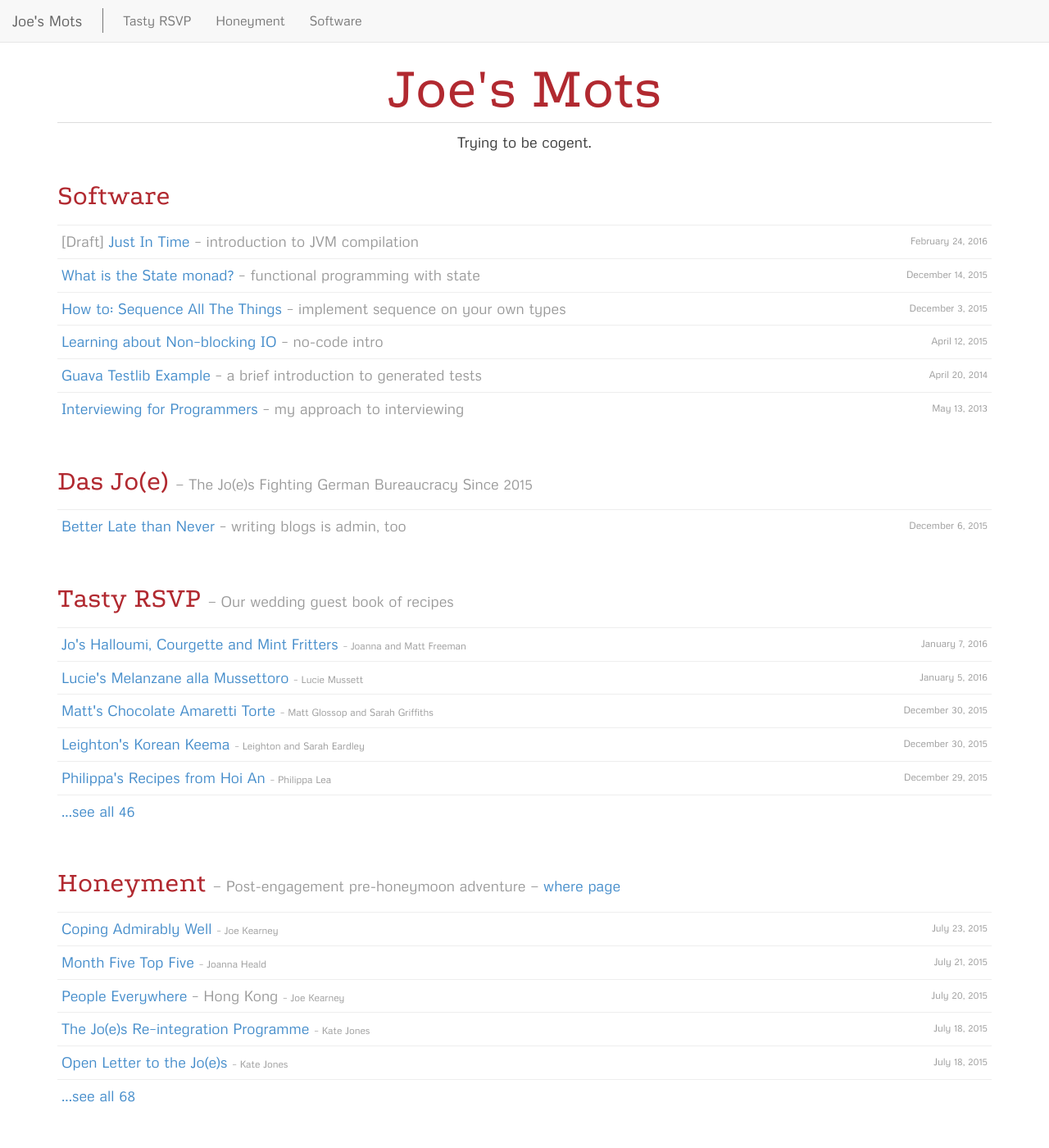
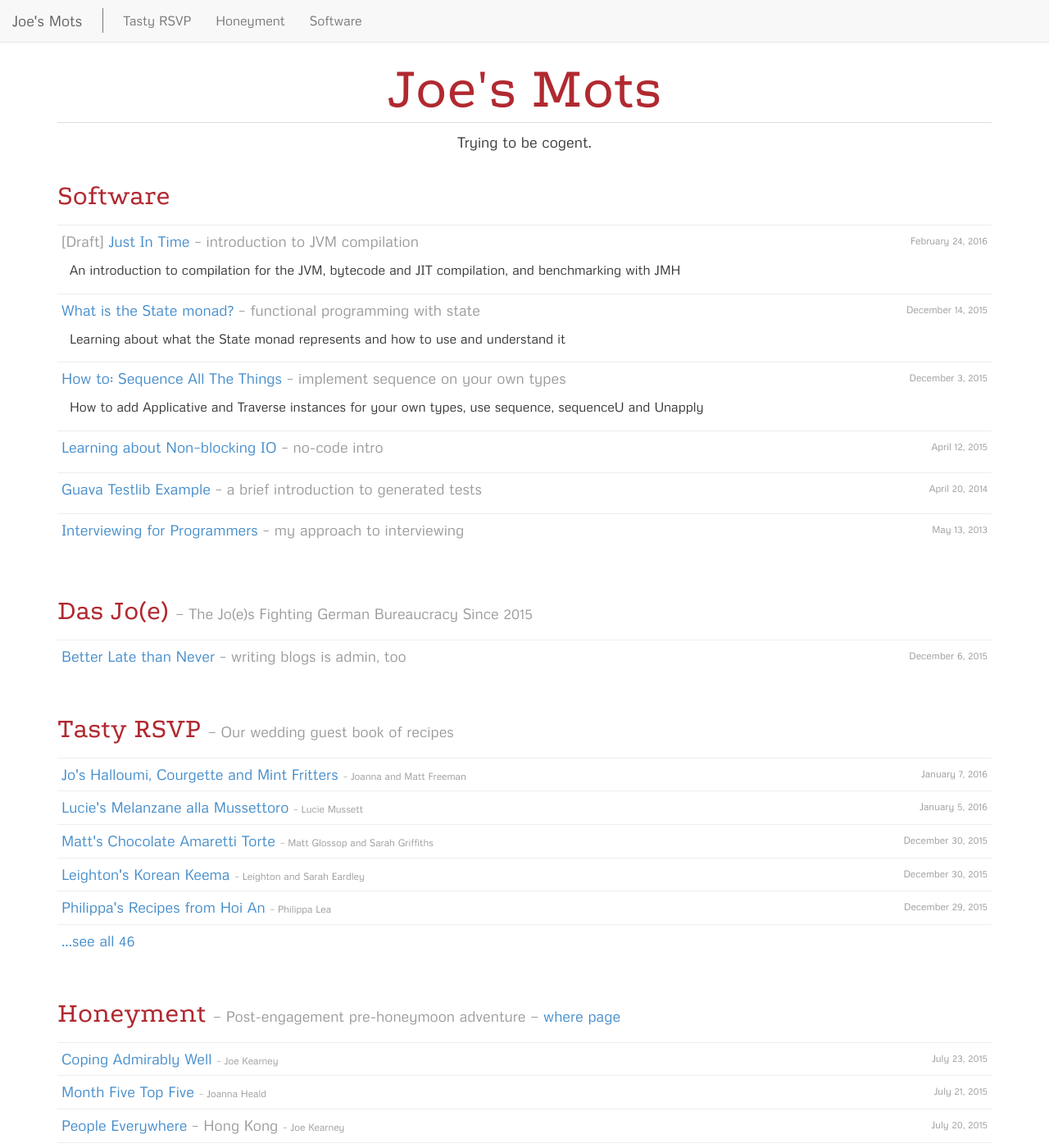
Before and after one commit to joekearney/joekearney.github.io, a Jekyll site: the page built from index.html, in a window 1280 px wide and 1400 px high. Shown: the whole window at 82% size. Built offline with Jekyll 4.4.1, drawn with Linux system fonts in a browser that asks for light colours.

Commit message:
add short description to software posts

```diff
--- a/_includes/short-toc-by-tag.html
+++ b/_includes/short-toc-by-tag.html
@@ -56,6 +56,9 @@
                 {% assign authorArray = post.author | join: "|" | split: "|" %}
                 <span class="post-author"> &ndash; {{ authorArray | array_to_sentence_string }}</span>
               {% endif %}
+              {% if include.showLongDescription == "true" %}
+                <p class="post-long-description">{{post.meta_description}}</p>
+              {% endif %}
             </li>
           {% else %}
             {% assign postsNotListed = postsNotListed | plus: 1 %}
--- a/_posts/software/2015-12-03-sequence-all-the-things.md
+++ b/_posts/software/2015-12-03-sequence-all-the-things.md
@@ -2,7 +2,7 @@
 layout: post
 title: "How to: Sequence All The Things"
 description: "implement sequence on your own types"
-meta_description: "How to add Applicative and Traverse instances for your own types with one or many type parameters, to use sequence, sequenceU, Unapply"
+meta_description: "How to add Applicative and Traverse instances for your own types, use sequence, sequenceU and Unapply"
 categories:
 - post
 tags:
--- a/_posts/software/2016-02-24-just-in-time.md
+++ b/_posts/software/2016-02-24-just-in-time.md
@@ -2,7 +2,7 @@
 layout: post
 title: "Just In Time"
 description: "introduction to JVM compilation"
-meta_description: "An introduction to compilation for the JVM, bytecode as the common code format for the JVM and just-in-time (JIT) compilation at runtime."
+meta_description: "An introduction to compilation for the JVM, bytecode and JIT compilation, and benchmarking with JMH"
 categories:
 - post
 tags:
--- a/css/main.css
+++ b/css/main.css
@@ -344,6 +344,10 @@ span.post-author {
 span.post-description {
   font-family: Metrophobic, Verdana, sans-serif;
 }
+.post-long-description {
+  padding-left: 10px;
+  font-size: 16px;
+}
 
 .map-full-width {
   left: 0;
--- a/index.html
+++ b/index.html
@@ -19,7 +19,7 @@ sitemap:
 
   <div class="row">
     <div class="col-md-12">
-      {% include short-toc-by-tag.html tag='article' title=site.article.tag_short_name numPosts='100' showDrafts='true' %}
+      {% include short-toc-by-tag.html tag='article' title=site.article.tag_short_name numPosts='100' showDrafts='true' showLongDescription='true' %}
     </div>
   </div>
 
```
